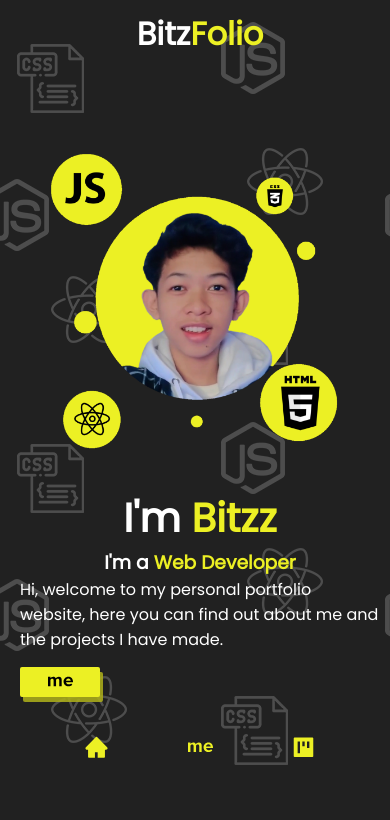
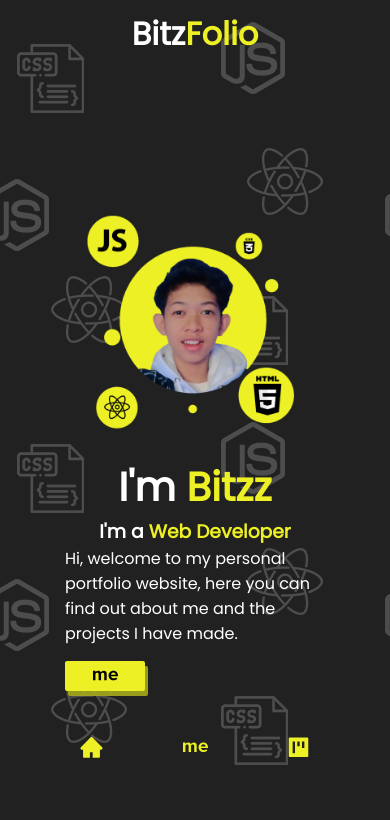
Before and after one commit to abitsolihin/Portofolio, a React (Create React App) app: page / in a window 390 px wide. Shown: the top 820 px of the page. Built offline with nearby package versions, Linux system fonts and the light colour scheme; a web font is replaced by a local one.

Commit message:
change size app

```diff
--- a/src/App.css
+++ b/src/App.css
@@ -76,9 +76,23 @@
   }
 }
 @media screen {
-  @media (max-width: 35em) {
+  @media (max-width: 500px) {
     .app {
       width: 400px;
     }
   }
 }
+@media screen {
+  @media (max-width: 450px) {
+    .app {
+      width: 350px;
+    }
+  }
+}
+@media screen {
+  @media (max-width: 400px) {
+    .app {
+      width: 300px;
+    }
+  }
+}
--- a/src/Style/Accordion.css
+++ b/src/Style/Accordion.css
@@ -56,4 +56,18 @@
   .accordion__item {
     width: 100%;
   }
+  .accordion__header > h4 {
+    font-size: 20px;
+  }
 }
+@media (max-width: 400px) {
+  h1 {
+    font-size: 24px;
+  }
+  .accordion__item {
+    width: 100%;
+  }
+  .accordion__header > h4 {
+    font-size: 18px;
+  }
+}
```
